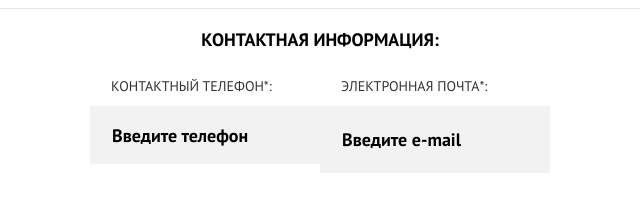
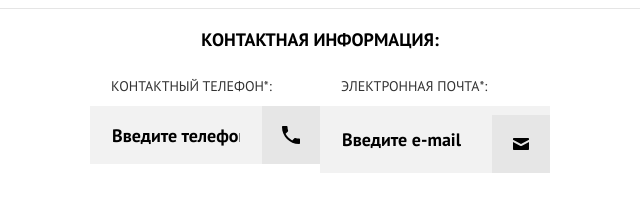
Before and after one commit to vdshivtsov/814291-sedona-19, a website: page source/form.html in a window 1280 px wide. Shown: the part 753-952 px from the top of the page, 320-960 px from the left. Drawn offline with nearby package versions, Linux system fonts and the light colour scheme; files that its build step writes are made by us from their sources.

Commit message:
Добавил к инпуту телефона и почты иконки

```diff
--- a/source/sass/blocks/feedback.scss
+++ b/source/sass/blocks/feedback.scss
@@ -101,15 +101,38 @@
   flex-direction: column;
   align-items: stretch;
   text-align: left;
+  position: relative;
 }
 
 .feedback__label--phone {
   margin-bottom: 9px;
 }
 
+.feedback__label--phone::after,
+.feedback__label--email::after {
+  content: "";
+  width: 58px;
+  height: 58px;
+  background-color: #e6e6e6;
+  position: absolute;
+  right: 0;
+  bottom: 0;
+  background-repeat: no-repeat;
+  background-position: center;
+}
+
+.feedback__label--phone::after {
+  background-image: url("../../img/icon-phone.svg");
+}
+
+.feedback__label--email::after {
+  background-image: url("../../img/icon-mail.svg");
+}
+
 .feedback__input--phone,
 .feedback__input--email {
   margin-left: 0;
+  padding-right: 80px;
 }
 
 .feedback__span {
```
